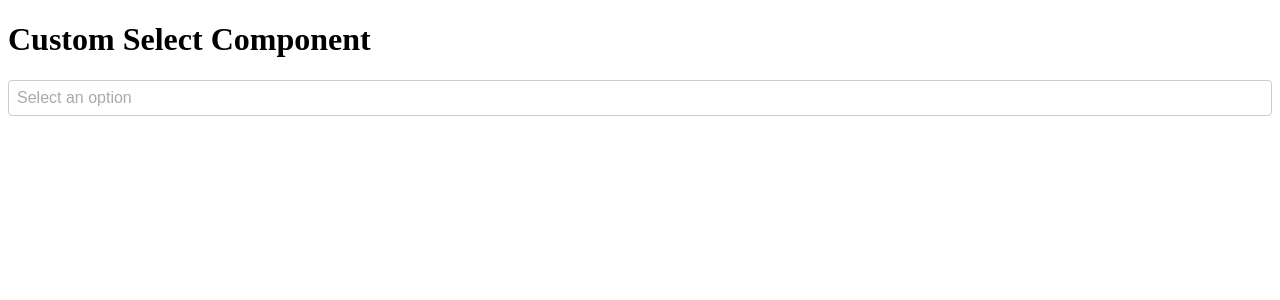
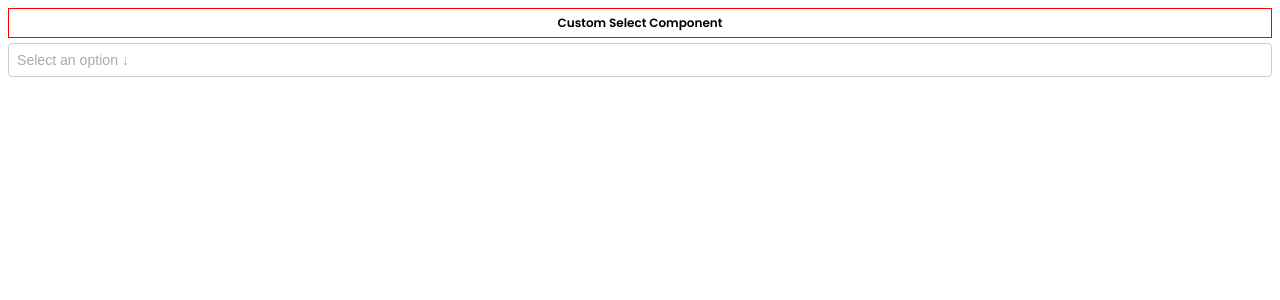
Before and after one commit to suzan-sheikh/custom-select-component, a React (Vite) app: page / in a window 1280 px wide. Shown: the top 300 px of the page. Built offline with nearby package versions, Linux system fonts and the light colour scheme.

Commit message:
ui change

```diff
--- a/package.json
+++ b/package.json
@@ -15,6 +15,7 @@
     "react": "^18.3.1",
     "react-dom": "^18.3.1",
     "react-hot-toast": "^2.4.1",
+    "react-icons": "^5.2.1",
     "react-router-dom": "^6.26.0",
     "sort-by": "^1.2.0"
   },
--- a/src/AppComponent.jsx
+++ b/src/AppComponent.jsx
@@ -4,6 +4,17 @@ const options = [
   { value: "1", label: "Main Option 1" },
   { value: "2", label: "Main Option 2" },
   { value: "3", label: "Main Option 3" },
+  { value: "4", label: "Main Option 4" },
+  { value: "5", label: "Main Option 5" },
+  { value: "6", label: "Main Option 6" },
+  { value: "7", label: "Main Option 7" },
+  { value: "8", label: "Main Option 8" },
+  { value: "9", label: "Main Option 9" },
+  { value: "10", label: "Main Option 10" },
+  { value: "11", label: "Main Option 11" },
+  { value: "12", label: "Main Option 12" },
+  { value: "13", label: "Main Option 13" },
+  { value: "14", label: "Main Option 14" },
 ];
 
 const groupedOptions = [
@@ -35,14 +46,16 @@ const AppComponent = () => {
 
   return (
     <div>
-      <h1>Custom Select Component</h1>
+      <div className="kzui-heading">
+        <h1>Custom Select Component</h1>
+      </div>
       <CustomSelect
         isClearable
         isSearchable
         isDisabled={false}
         options={options}
         value={null}
-        placeholder="Select an option"
+        placeholder="Select an option ↓"
         isGrouped={false}
         isMulti={true}
         onChangeHandler={handleSelectChange}
--- a/src/CustomSelect.css
+++ b/src/CustomSelect.css
@@ -1,21 +1,33 @@
 .kzui-select {
   position: relative;
   font-family: Arial, sans-serif;
+}
+
+.kzui-heading{
+  border: 1px solid red;
+  padding: 5px;
+  margin-bottom: 5px;
+}
+.kzui-heading h1{
+  font-size: 12px;
+  text-align: center;
+  padding: 0;
+  margin: 0;
 }
 
 .kzui-select--disabled {
   opacity: 0.5;
   pointer-events: none;
 }
-
 .kzui-select__control {
   display: flex;
   align-items: center;
-  justify-content: space-between;
   padding: 8px;
   border: 1px solid #ccc;
   border-radius: 4px;
   background-color: #fff;
+  cursor: pointer;
+  flex-wrap: wrap;
 }
 
 .kzui-select__value, .kzui-select__placeholder {
@@ -29,7 +41,7 @@
 .kzui-select__clear-btn {
   background: none;
   border: none;
-  color: #999;
+  color: #F43F5E;
   cursor: pointer;
   font-size: 16px;
 }
@@ -42,23 +54,39 @@
   background-color: #fff;
   border: 1px solid #ccc;
   border-radius: 4px;
-  max-height: 200px;
-  overflow-y: auto;
   z-index: 10;
+  margin-top: 10px;
+  padding: 5px;
 }
 
-.kzui-select__search {
+.kzui-select__search{
+  outline: none;
+  border: none;
+  background: none;
+  color: #F43F5E;
+  font-size: 15px;
   width: 100%;
+}
+
+.kzui-select__search_icon{
+  color: #F43F5E;
+  font-size: 20px;
+}
+
+.kzui-select__search_container{
+  background-color: #130d0d;
+  display: flex;
+  align-items: center;
+  justify-content: center;
   padding: 8px;
-  border: 1px solid #ccc;
-  border-radius: 4px;
-  margin-bottom: 8px;
+  gap: 2px;
 }
 
 .kzui-select__list {
   list-style: none;
   padding: 0;
   margin: 0;
+  margin-top: 5px;
 }
 
 .kzui-select__option {
@@ -67,14 +95,16 @@
 }
 
 .kzui-select__option:hover {
-  background-color: #f0f0f0;
+  background-color: rgb(255 241 242);
+  color: rgb(244 63 94);
 }
 
 .kzui-select__multi-value-container {
   display: flex;
   align-items: center;
-  background-color: #e0e0e0;
-  border-radius: 12px;
+  background-color: rgb(255 241 242);
+  color: rgb(244 63 94);
+  border-radius: 3px;
   padding: 4px 8px;
   margin: 2px;
 }
--- a/src/CustomSelect.jsx
+++ b/src/CustomSelect.jsx
@@ -1,5 +1,6 @@
-import { useState, useEffect, useRef } from 'react';
-import './CustomSelect.css';
+import { useState, useEffect, useRef } from "react";
+import "./CustomSelect.css";
+import { IoSearchOutline } from "react-icons/io5";
 
 const CustomSelect = ({
   isClearable,
@@ -14,9 +15,11 @@ const CustomSelect = ({
   onMenuOpen,
   onSearchHandler,
 }) => {
-  const [selectedValue, setSelectedValue] = useState(value || (isMulti ? [] : null));
+  const [selectedValue, setSelectedValue] = useState(
+    value || (isMulti ? [] : null)
+  );
   const [isMenuOpen, setIsMenuOpen] = useState(false);
-  const [searchTerm, setSearchTerm] = useState('');
+  const [searchTerm, setSearchTerm] = useState("");
   const inputRef = useRef(null);
   const menuRef = useRef(null); // Reference to the menu container
   const controlRef = useRef(null); // Reference to the control container
@@ -24,14 +27,14 @@ const CustomSelect = ({
   // Toggle menu open/close
   const handleControlClick = () => {
     if (!isDisabled) {
-      setIsMenuOpen(prev => !prev);
+      setIsMenuOpen((prev) => !prev);
     }
   };
 
   // Handle option selection
   const handleSelect = (option) => {
     if (isMulti) {
-      setSelectedValue(prev => {
+      setSelectedValue((prev) => {
         const newSelection = [...prev, option];
         onChangeHandler(newSelection);
         return newSelection;
@@ -46,8 +49,8 @@ const CustomSelect = ({
   // Handle clear action
   const handleClear = (item) => {
     if (isMulti) {
-      setSelectedValue(prev => {
-        const newSelection = prev.filter(i => i.value !== item.value);
+      setSelectedValue((prev) => {
+        const newSelection = prev.filter((i) => i.value !== item.value);
         onChangeHandler(newSelection);
         return newSelection;
       });
@@ -65,13 +68,15 @@ const CustomSelect = ({
   };
 
   // Filter options based on search term and selected values
-  const filteredOptions = options.filter(option =>
+  const filteredOptions = options.filter(
+    (option) =>
       option.label.toLowerCase().includes(searchTerm.toLowerCase()) &&
-    !selectedValue.some(sel => sel.value === option.value)
+      !selectedValue.some((sel) => sel.value === option.value)
   );
 
   // Render options as list items
-  const renderOptions = (options) => options.map(option => (
+  const renderOptions = (options) =>
+    options.map((option) => (
       <li
         key={option.value}
         className="kzui-select__option"
@@ -82,26 +87,29 @@ const CustomSelect = ({
     ));
 
   // Render grouped options
-  const renderGroupedOptions = () => options.map(group => (
+  const renderGroupedOptions = () =>
+    options.map((group) => (
       <li key={group.label} className="kzui-select__group">
         <div className="kzui-select__group-label">{group.label}</div>
-      <ul>
-        {renderOptions(group.options)}
-      </ul>
+        <ul>{renderOptions(group.options)}</ul>
       </li>
     ));
 
   // Close menu when clicking outside
   useEffect(() => {
     const handleClickOutside = (event) => {
-      if (menuRef.current && !menuRef.current.contains(event.target) &&
-          controlRef.current && !controlRef.current.contains(event.target)) {
+      if (
+        menuRef.current &&
+        !menuRef.current.contains(event.target) &&
+        controlRef.current &&
+        !controlRef.current.contains(event.target)
+      ) {
         setIsMenuOpen(false);
       }
     };
 
-    document.addEventListener('mousedown', handleClickOutside);
-    return () => document.removeEventListener('mousedown', handleClickOutside);
+    document.addEventListener("mousedown", handleClickOutside);
+    return () => document.removeEventListener("mousedown", handleClickOutside);
   }, []);
 
   // Open/close menu and invoke onMenuOpen callback when menu opens/closes
@@ -110,16 +118,17 @@ const CustomSelect = ({
   }, [isMenuOpen, onMenuOpen]);
 
   return (
-    <div className={`kzui-select ${isDisabled ? 'kzui-select--disabled' : ''}`}>
+    <div className={`kzui-select ${isDisabled ? "kzui-select--disabled" : ""}`}>
       <div
         className="kzui-select__control"
         onClick={handleControlClick}
         ref={controlRef}
       >
-        {!selectedValue || (Array.isArray(selectedValue) && selectedValue.length === 0) ? (
+        {!selectedValue ||
+        (Array.isArray(selectedValue) && selectedValue.length === 0) ? (
           <div className="kzui-select__placeholder">{placeholder}</div>
         ) : isMulti ? (
-          selectedValue.map(val => (
+          selectedValue.map((val) => (
             <div key={val.value} className="kzui-select__multi-value-container">
               <span className="kzui-select__multi-value">{val.label}</span>
               {isClearable && (
@@ -139,7 +148,10 @@ const CustomSelect = ({
           <div className="kzui-select__value">{selectedValue.label}</div>
         )}
         {!isMulti && isClearable && selectedValue && (
-          <button className="kzui-select__clear-btn" onClick={() => handleClear(selectedValue)}>
+          <button
+            className="kzui-select__clear-btn"
+            onClick={() => handleClear(selectedValue)}
+          >
             &times;
           </button>
         )}
@@ -147,6 +159,8 @@ const CustomSelect = ({
       {isMenuOpen && (
         <div className="kzui-select__menu" ref={menuRef}>
           {isSearchable && (
+            <div className="kzui-select__search_container">
+              <IoSearchOutline className="kzui-select__search_icon" />
               <input
                 type="text"
                 className="kzui-select__search"
@@ -155,14 +169,16 @@ const CustomSelect = ({
                 placeholder="Search..."
                 ref={inputRef}
               />
+            </div>
           )}
           <ul className="kzui-select__list">
-            {isGrouped
-              ? renderGroupedOptions()
-              : filteredOptions.length
-              ? renderOptions(filteredOptions)
-              : <li className="kzui-select__no-options">No options available</li>
-            }
+            {isGrouped ? (
+              renderGroupedOptions()
+            ) : filteredOptions.length ? (
+              renderOptions(filteredOptions)
+            ) : (
+              <li className="kzui-select__no-options">No options available</li>
+            )}
           </ul>
         </div>
       )}
--- a/src/index.css
+++ b/src/index.css
@@ -0,0 +1,11 @@
+@import url("https://fonts.googleapis.com/css2?family=Poppins:wght@100;200;300;400;500;600&display=swap");
+@tailwind base;
+@tailwind components;
+@tailwind utilities;
+
+html {
+  font-size: 0.88rem;
+}
+body {
+  font-family: "Poppins", sans-serif;
+}
```
Also changed, not shown: 1 other file (tests, documents, lock files or other folders). Lines whose indentation alone changed are shown as unchanged.
